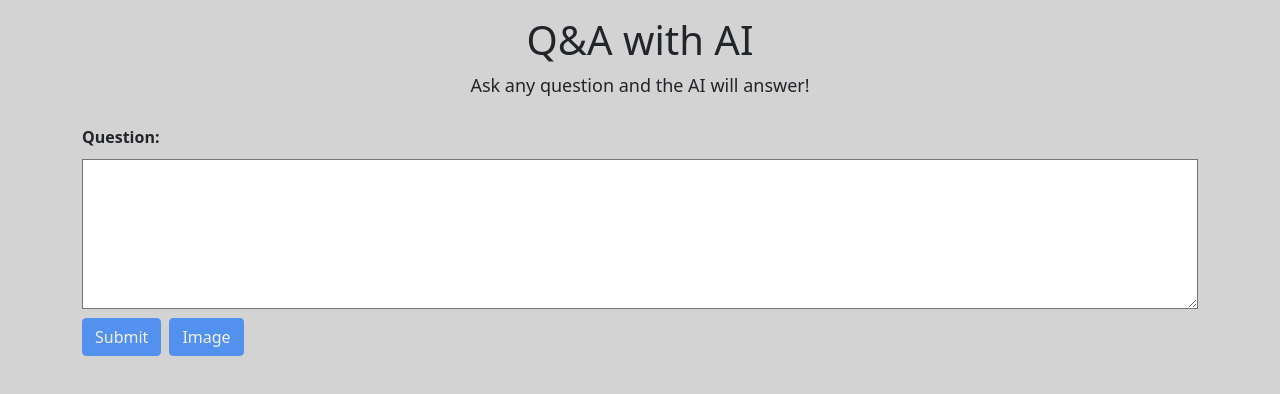
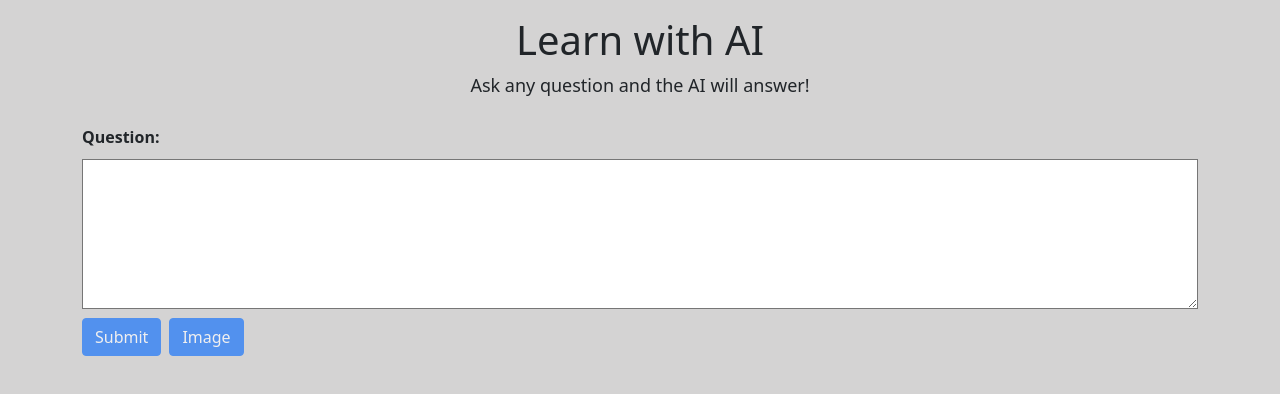
Before and after one commit to dylanlew32/test1, a React (Create React App) app: page / in a window 1280 px wide. Shown: the top 394 px of the page. Built offline with nearby package versions, Linux system fonts and the light colour scheme.

Commit message:
updated format, max tokens, and placeholder

```diff
--- a/public/index.html
+++ b/public/index.html
@@ -11,7 +11,6 @@
     <!-- Bootstrap CSS MOBILE -->
     <meta name="viewport" content="width=device-width, initial-scale=1">
     <meta http-equiv="X-UA-Compatible" content="ie=edge" />
-
     <link rel="manifest" href="%PUBLIC_URL%/manifest.json" />
     <!--
       Notice the use of %PUBLIC_URL% in the tags above.
@@ -22,14 +21,12 @@
       work correctly both with client-side routing and a non-root public URL.
       Learn how to configure a non-root public URL by running `npm run build`.
     -->
-    <title>AI Q&A</title>
+    <title>LearnAI</title>
   </head>
   <body>
 
     <noscript>You need to enable JavaScript to run this app.</noscript>
     <div id="root"></div>
-
-
 
 
 
@@ -42,6 +39,5 @@
 
 
 
-
   </body>
 </html>
--- a/src/App.js
+++ b/src/App.js
@@ -8,7 +8,7 @@ function App() {
    <div className="App">
 
     <div className='top-text'>
-      <h1>Q&A with AI</h1>
+      <h1>Learn with AI</h1>
     </div>
 
     <div className='description'>
```
Also changed, not shown: src/index.js (line endings or trailing spaces).
